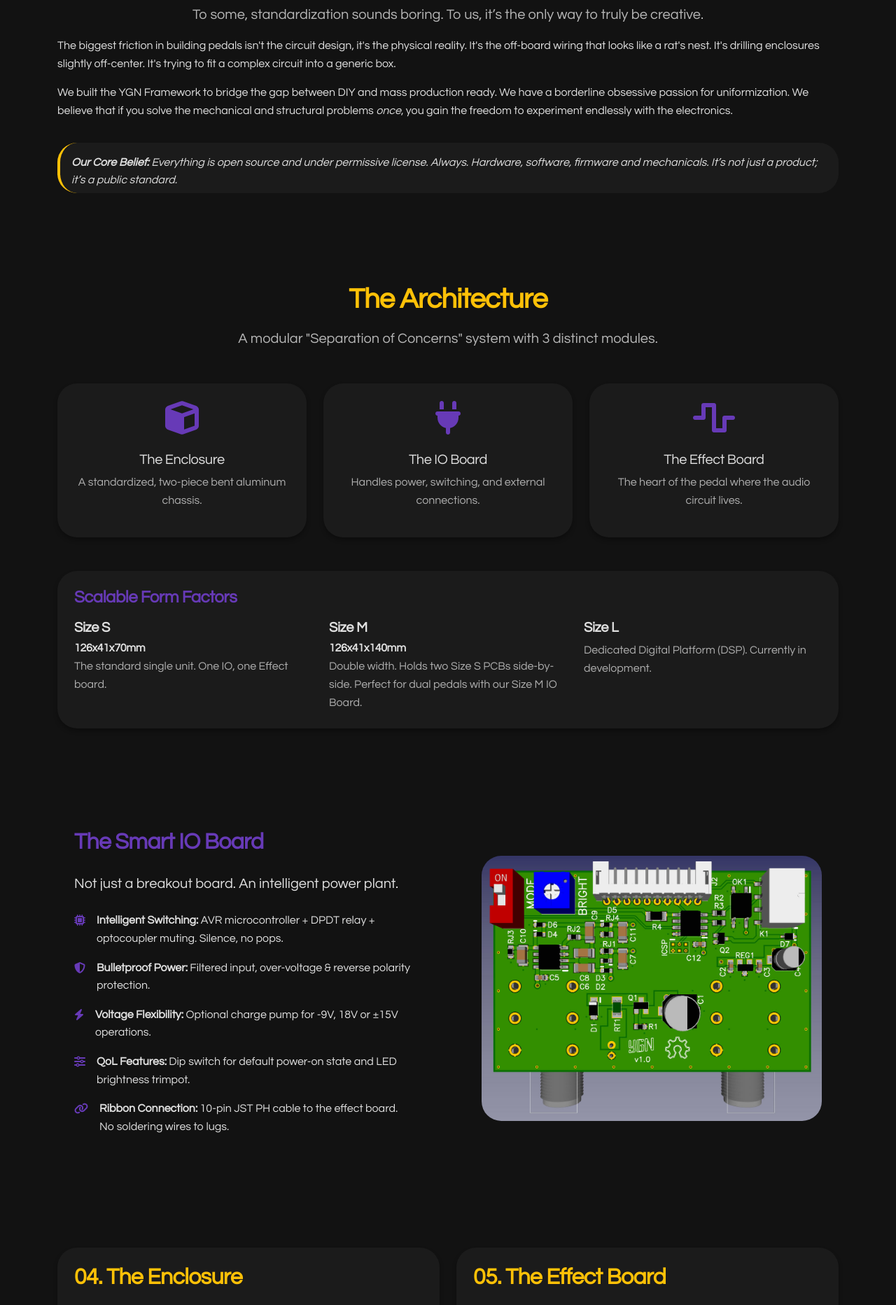
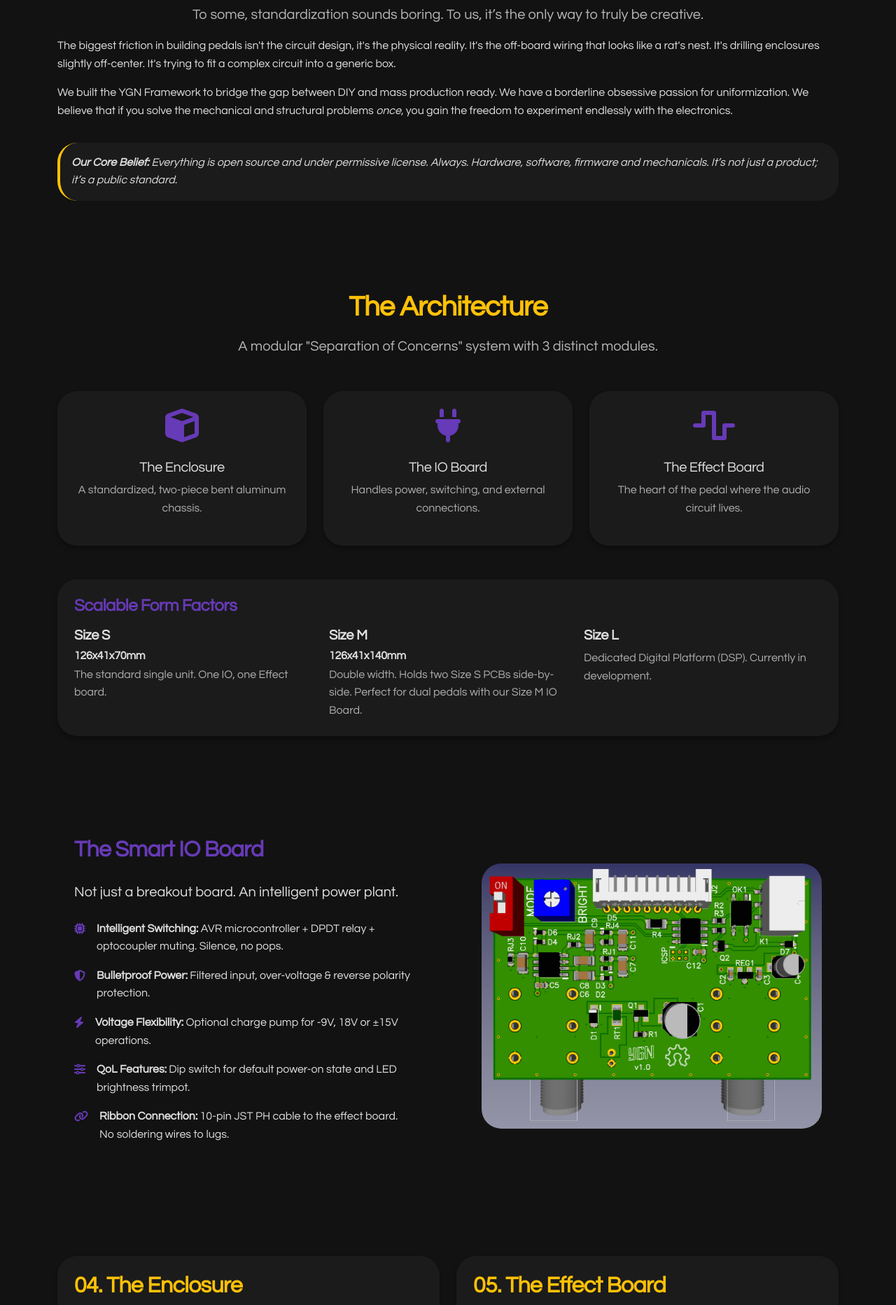
Before and after one commit to ygn-effects/ygn-effects.github.io, a Jekyll site: the page built from framework.html, in a window 1280 px wide. Shown: the part 513-2378 px from the top of the page at 70% size. Built offline with Jekyll 4.4.1, drawn with Linux system fonts in a browser that asks for light colours.

Commit message:
Fixed the blockquote element

```diff
--- a/assets/css/custom.css
+++ b/assets/css/custom.css
@@ -295,10 +295,14 @@
 .doc-content blockquote {
   border-left: 4px solid var(--ygn-primary);
   background: var(--ygn-surface);
-  padding: 1rem 1rem 0.3rem 1rem;
+  padding: 1rem 1rem 1rem 1rem;
   border-radius: var(--ygn-radius);
   margin: 2rem 0;
   font-style: italic;
+}
+
+.doc-content blockquote p {
+  margin: 0;
 }
 
 .doc-content table {
```
